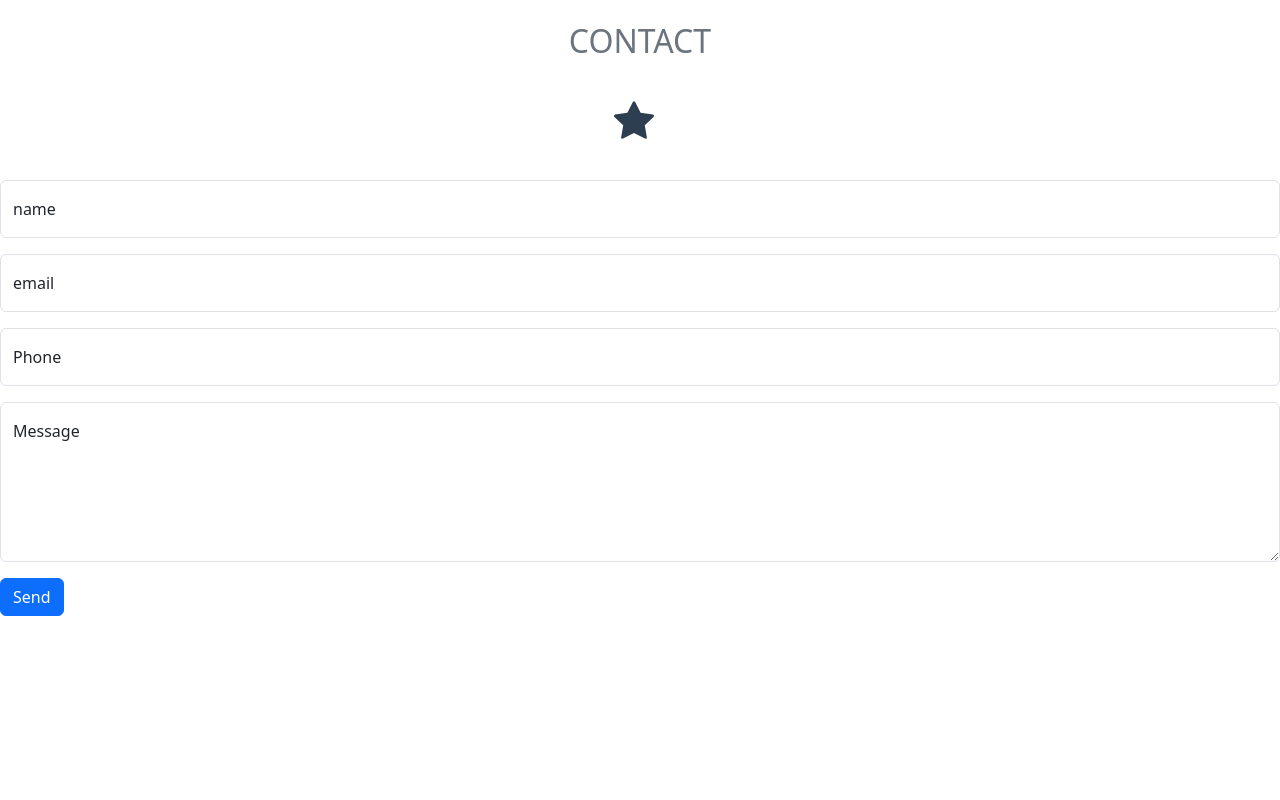
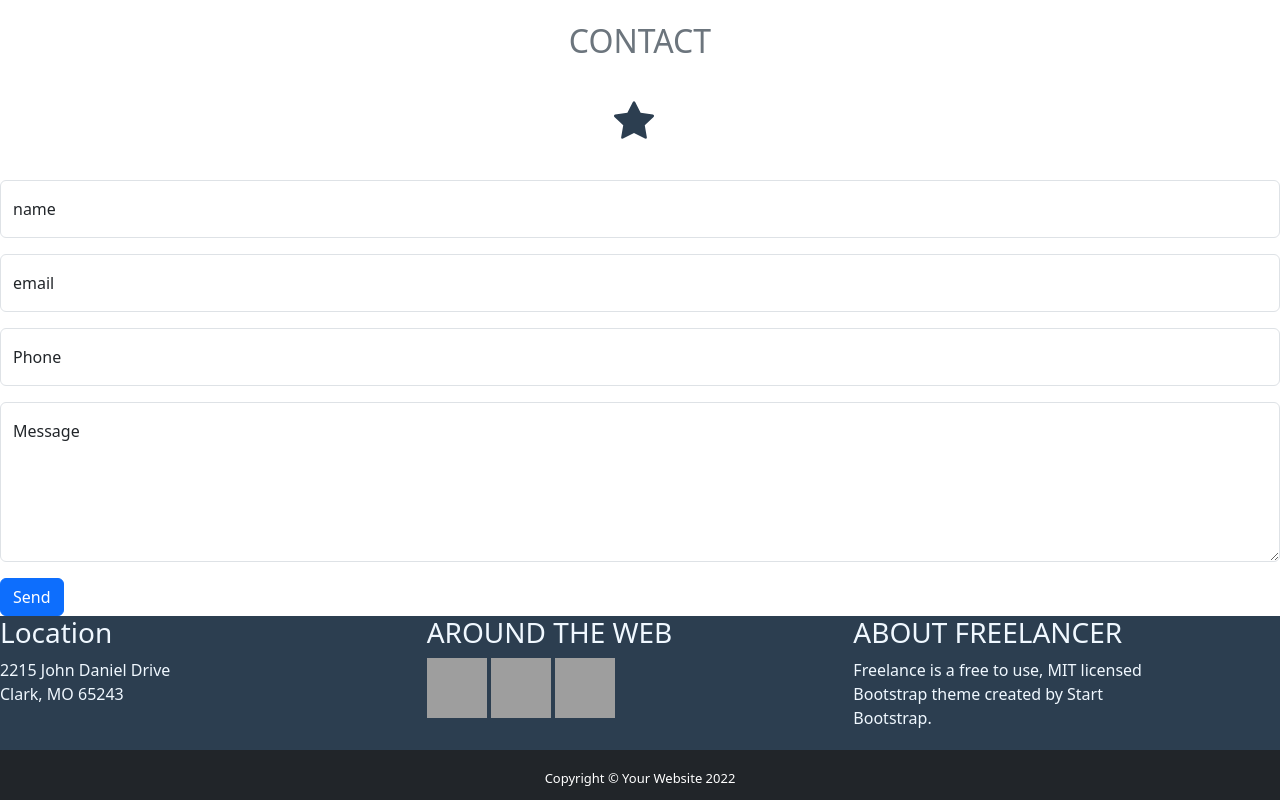
Before and after one commit to ayyansiddiqui12345/reactproject, a Next.js app: page / in a window 1280 px wide. Shown: the part 1920-2720 px from the top of the page. Before the commit the page ends 2536 px from the top, so only its background shows below. Built offline with nearby package versions, Linux system fonts and the light colour scheme; grey boxes are pictures that could not be loaded.

Commit message:
almost done

```diff
--- a/src/components/Portfolio/contact/index.js
+++ b/src/components/Portfolio/contact/index.js
@@ -12,6 +12,7 @@ export const ContactComponent = () => {
   const handleChange = (e) => {
     const { id, value } = e.target;
     setFormData({
+
       ...formData,
       [id]: value,
     });
--- /dev/null
+++ b/src/components/Portfolio/footer/footer.module.css
@@ -0,0 +1,37 @@
+.last{
+    font-size: 13px;
+    margin-top: -16px;
+    background-color: #212529;
+    height: 50px;
+    text-align: center;
+    color: white;
+}
+.footer{
+    background-color: #2c3e50;
+    color : aliceblue;
+
+    display: flex;
+  justify-content: space-between;
+
+}
+.footerSection {
+    flex: 1;
+  }
+
+  .githubIcon {
+    width: 60px; /* Adjust the size as needed */
+    height: 60px;
+
+  }
+  @media screen and (max-width: 480px) {
+    .footerSection {
+      padding: 10px;
+    }
+  }
+
+  /* Additional media query for very small screens */
+  @media screen and (max-width: 320px) {
+    .footerSection {
+      padding: 5px;
+    }
+  }
--- /dev/null
+++ b/src/components/Portfolio/footer/index.js
@@ -0,0 +1,76 @@
+import React from 'react';
+import styles from "../footer/footer.module.css";
+
+export const FooterComponent = () => {
+
+
+  return (
+   <div className='col-lg-12 col-md-12 col-sm-6'>
+         <div className={styles.footer}>
+      <div className={styles.footerSection}>
+        <h3>Location</h3>
+        <p>
+          2215 John Daniel Drive
+          <br />
+          Clark, MO 65243
+        </p>
+      </div>
+
+      <div className={styles.footerSection}>
+        <h3>AROUND THE WEB</h3>
+        <a href="https://github.com/ayyansiddiqui12345" target="_blank">
+          <img
+            src="https://cdn-icons-png.flaticon.com/512/25/25231.png"
+            id="profile-link"
+            alt="github"
+            className={styles.githubIcon} // Add your custom class for sizing
+          />
+        </a>
+      &nbsp;
+        <a href="https://facebook.com" target="_blank">
+          <img
+            src="https://cdn-icons-png.flaticon.com/128/5968/5968764.png"
+            id="profile-link"
+            alt="github"
+            className={styles.githubIcon} // Add your custom class for sizing
+          />
+        </a>
+
+        &nbsp;
+
+        <a href="https://www.linkedin.com/in/ayyan-siddiqui-956847231/" target="_blank">
+          <img
+            src="https://cdn-icons-png.flaticon.com/128/145/145807.png"
+            id="profile-link"
+            alt="github"
+            className={styles.githubIcon} // Add your custom class for sizing
+          />
+        </a>
+        <br />
+        <br />
+        <br />
+      </div>
+
+      <div className={styles.footerSection}>
+        <h3>ABOUT FREELANCER</h3>
+        <p >
+          Freelance is a free to use, MIT licensed
+          <br />
+          Bootstrap theme created by Start
+          <br />
+          Bootstrap.
+        </p>
+      </div>
+    </div>
+
+      <div className={styles.last}>
+        <p>
+          <br />
+          Copyright © Your Website 2022
+        </p>
+      </div>
+    </div>
+
+    // </div>
+  );
+};
--- a/src/pages/index.js
+++ b/src/pages/index.js
@@ -3,6 +3,8 @@ import {NavbarComponent } from "@/components/Portfolio/navbar";
 import {ContainerComponent } from "@/components/Portfolio/container/index";
 import {AboutComponent } from "@/components/Portfolio/about";
 import {ContactComponent } from "@/components/Portfolio/contact";
+import {FooterComponent } from "@/components/Portfolio/footer";
+
 
 
 
@@ -16,6 +18,7 @@ export default function Home() {
       <ContainerComponent/>
       <AboutComponent/>
       <ContactComponent/>
+      <FooterComponent/>
 
     </div>
   );
```
